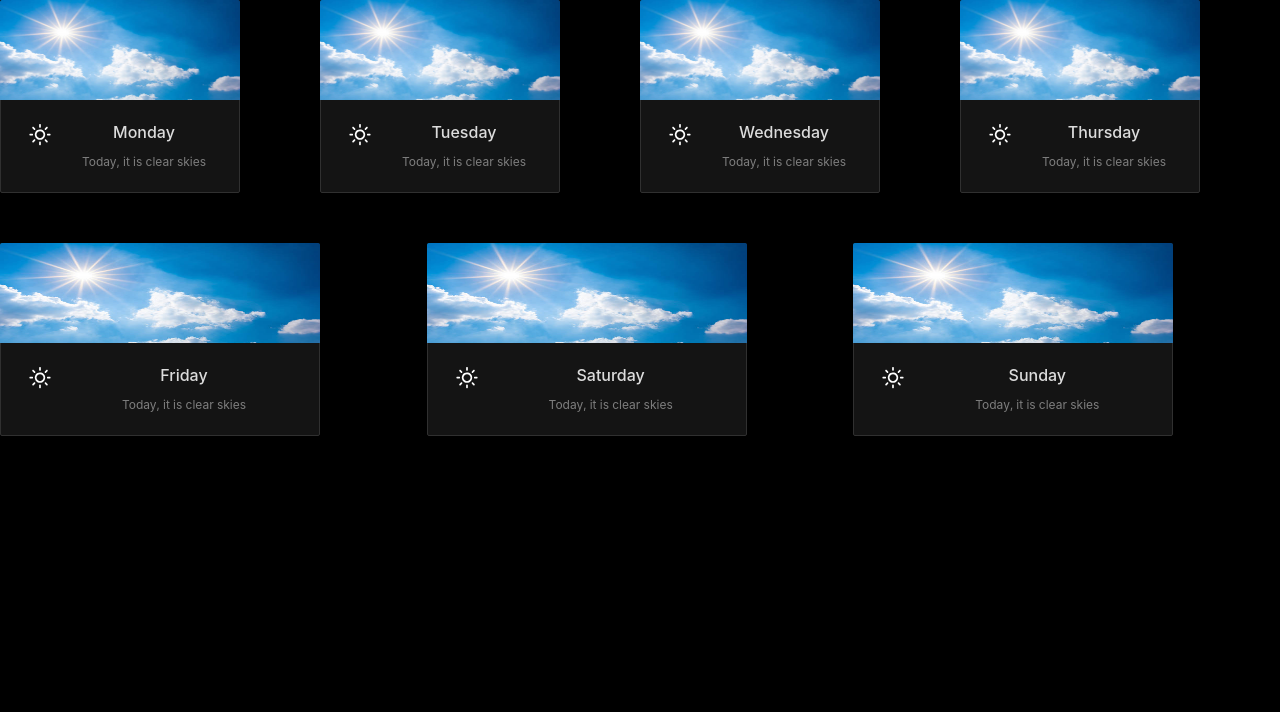
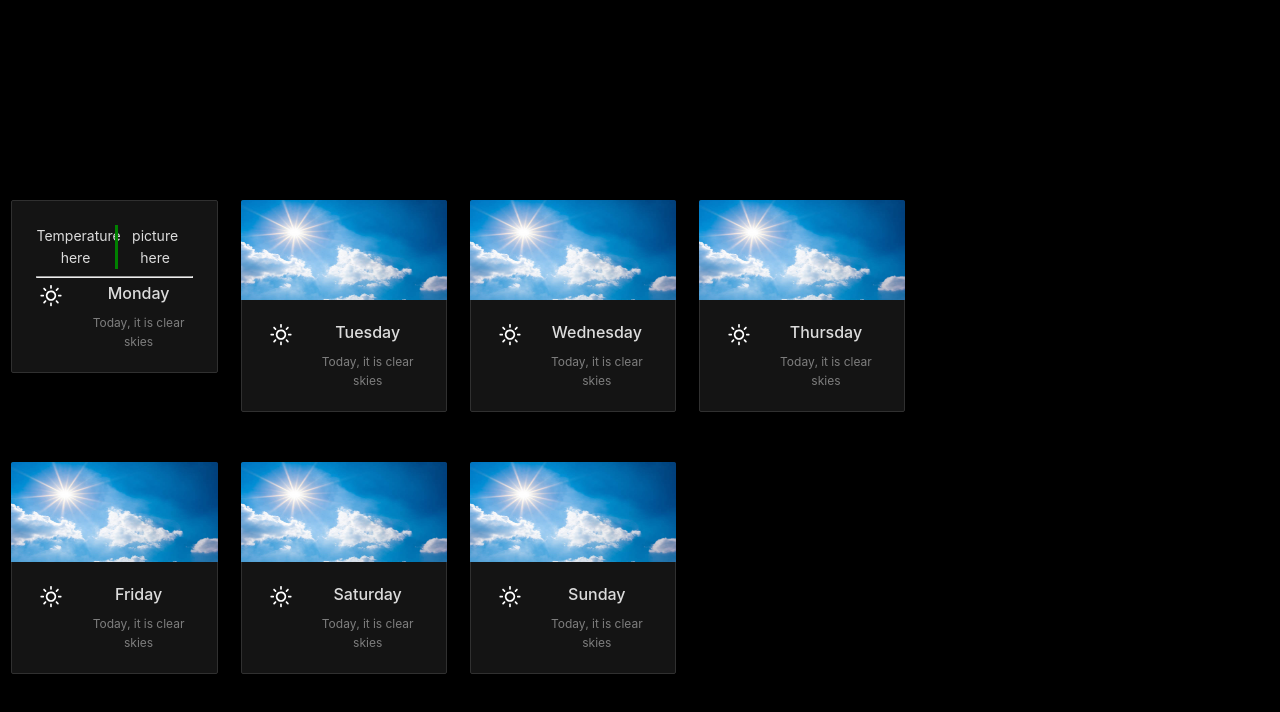
Before and after one commit to Stark-program/weather-app, a React (Create React App) app: page / in a window 1280 px wide. Shown: the top 712 px of the page. Built offline with nearby package versions, Linux system fonts and the light colour scheme.

Commit message:
Updated card component

```diff
--- a/src/App.css
+++ b/src/App.css
@@ -1,5 +1,11 @@
 .App {
   text-align: center;
+  position: fixed;
+  top: 0;
+  left: 0;
+  bottom: 0;
+  right: 0;
+  overflow: auto;
 }
 
 @media (prefers-reduced-motion: no-preference) {
@@ -19,6 +25,10 @@
   color: white;
 } */
 
+.both-rows {
+  position: absolute;
+  top: 25%;
+}
 .App-link {
   color: #61dafb;
 }
@@ -26,7 +36,12 @@
   margin-top: 50px;
 }
 .weather-card {
-  width: 75%;
+  width: 90%;
+  cursor: pointer;
+}
+.ant-card {
+  display: block;
+  margin: auto !important;
 }
 .weather-image {
   height: 100px;
@@ -38,3 +53,14 @@
 .bottom-of-card {
   font-size: 12px;
 }
+.grow {
+  transition: all 0.2s ease-in-out;
+}
+
+.grow:hover {
+  transform: scale(1.1);
+}
+.vl {
+  border-left: 3px solid green;
+  height: 100%;
+}
--- a/src/App.js
+++ b/src/App.js
@@ -9,25 +9,35 @@ import {
 } from "@ant-design/icons";
 import sunnyDay from "./images/sunnySky.jpg";
 import { WiDaySunny } from "react-icons/wi";
+import { Layout } from "antd";
 
 const { Meta } = Card;
 
 function App() {
   return (
     <div className="App">
+      <div className="both-rows">
         <Row>
           <Col span={6}>
             <Card
-            className="weather-card"
-            cover={
-              <img className="weather-image" alt="example" src={sunnyDay} />
-            }
-            // actions={[
-            //   <SettingOutlined key="setting" />,
-            //   <EditOutlined key="edit" />,
-            //   <EllipsisOutlined key="ellipsis" />,
-            // ]}
+              className="weather-card grow"
+              // cover={
+              //   <img className="weather-image" alt="example" src={sunnyDay} />
+              // }
+              // // actions={[
+              // //   <SettingOutlined key="setting" />,
+              // //   <EditOutlined key="edit" />,
+              // //   <EllipsisOutlined key="ellipsis" />,
+              // // ]}
+              onClick={() => alert("hello World")}
             >
+              <Row>
+                <Col span={12}>Temperature here</Col>
+                <Col span={12} className="vl">
+                  picture here
+                </Col>
+              </Row>
+              <hr></hr>
               <Meta
                 className="bottom-of-card"
                 avatar={
@@ -40,7 +50,7 @@ function App() {
           </Col>
           <Col span={6}>
             <Card
-            className="weather-card"
+              className="weather-card grow"
               cover={
                 <img className="weather-image" alt="example" src={sunnyDay} />
               }
@@ -62,7 +72,7 @@ function App() {
           </Col>
           <Col span={6}>
             <Card
-            className="weather-card"
+              className="weather-card grow"
               cover={
                 <img className="weather-image" alt="example" src={sunnyDay} />
               }
@@ -84,7 +94,7 @@ function App() {
           </Col>
           <Col span={6}>
             <Card
-            className="weather-card"
+              className="weather-card grow"
               cover={
                 <img className="weather-image" alt="example" src={sunnyDay} />
               }
@@ -106,9 +116,9 @@ function App() {
           </Col>
         </Row>
         <Row className="second-row">
-        <Col span={8}>
+          <Col span={6}>
             <Card
-            className="weather-card"
+              className="weather-card weather-card-3 grow"
               cover={
                 <img className="weather-image" alt="example" src={sunnyDay} />
               }
@@ -128,9 +138,9 @@ function App() {
               />
             </Card>
           </Col>
-        <Col span={8}>
+          <Col span={6}>
             <Card
-            className="weather-card"
+              className="weather-card weather-card-3 grow"
               cover={
                 <img className="weather-image" alt="example" src={sunnyDay} />
               }
@@ -150,9 +160,9 @@ function App() {
               />
             </Card>
           </Col>
-        <Col span={8}>
+          <Col span={6}>
             <Card
-            className="weather-card"
+              className="weather-card weather-card-3 grow"
               cover={
                 <img className="weather-image" alt="example" src={sunnyDay} />
               }
@@ -174,6 +184,7 @@ function App() {
           </Col>
         </Row>
       </div>
+    </div>
   );
 }
 
```
Lines whose indentation alone changed are shown as unchanged.
